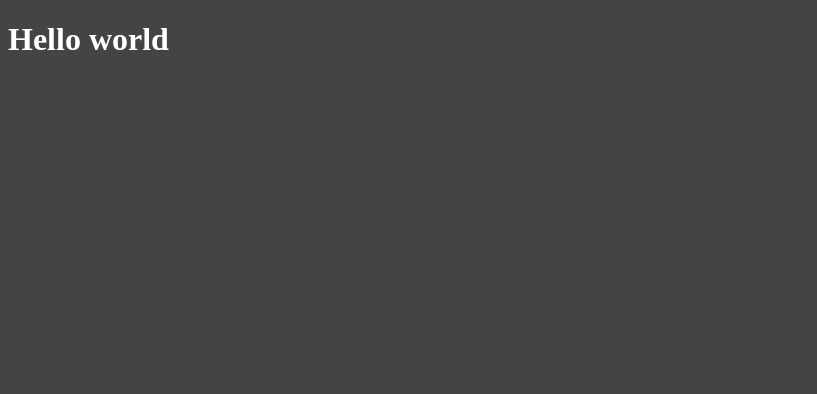
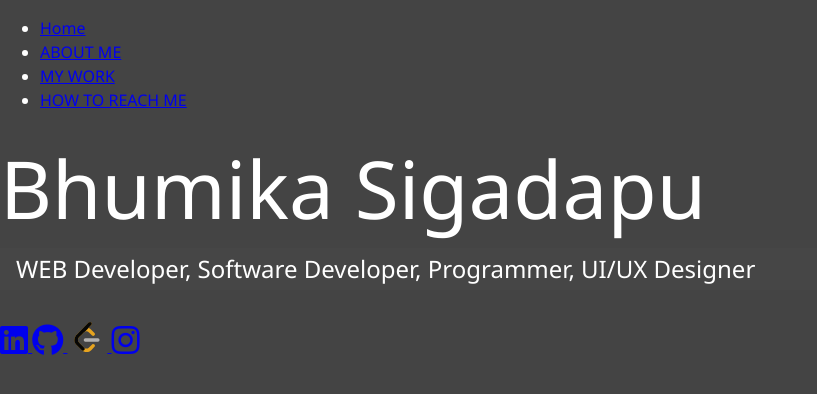
Before and after one commit to BhumikaSigadapu3/My_Portfolio, a website: page dist/index.html in a window 1280 px wide. Shown: the whole page, without its empty margins (0-817 px from the left). Drawn offline with Linux system fonts and the light colour scheme.

Commit message:
Initialization

```diff
--- a/scss/main.scss
+++ b/scss/main.scss
@@ -1,6 +1,33 @@
 $primary-color: #444;
 
+// html{
+//     font-size: 16px;(default for this)
+// }
+
+*{
+    box-sizing: border-box;
+}
 body{
     background: $primary-color;
     color: #fff;
+    height:100%;
+    margin:0;
+    font-family:'Segoe UI', 'Segoe UI', Tahoma, Geneva, Verdana, sans-serif;
+    line-height: 1.5;
 }
+
+h1, h2, h3{
+    margin:0;
+    font-weight:400;
+
+    &.lg-heading{
+        font-size: 5rem;
+
+    }
+
+    &.sm-heading{
+        margin-bottom: 2rem;
+        padding: 0.2rem 1rem;
+        background: rgba(lighten($primary-color,2),0.5);
+    }
+}
```
Also changed, not shown: dist/css/main.css, dist/index.html, dist/js/main.js (added), images/leetcode.svg (added), 1 other file.
